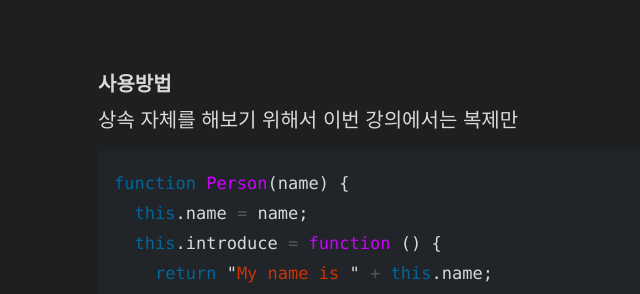
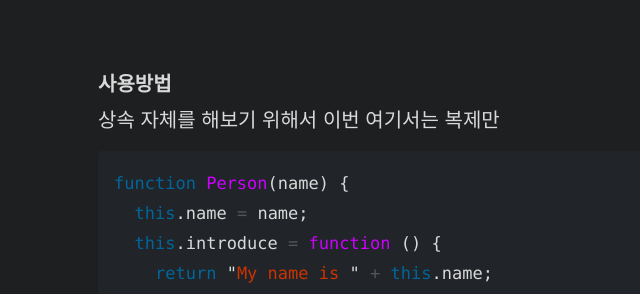
Before and after one commit to Dev-Dotoli/dev-dotoli.github.com, a Jekyll site: the page built from _posts/2022-04-18-JS-28-inheritance.md, in a window 1280 px wide and 900 px high, scrolled down 509 px. Shown: the part 152-446 px from the top of the window, without its empty margins (206-846 px from the left). Built offline with Jekyll 4.4.1, drawn with Linux system fonts in a browser that asks for light colours.

Commit message:
Docs: fix typo

````diff
--- a/_posts/2022-04-18-JS-28-inheritance.md
+++ b/_posts/2022-04-18-JS-28-inheritance.md
@@ -25,7 +25,7 @@ inheritance는 object의 logic을 그대로 물려받는<br>
 
 ### 사용방법
 
-상속 자체를 해보기 위해서 이번 강의에서는 복제만
+상속 자체를 해보기 위해서 이번 여기서는 복제만
 
 ```javascript
 function Person(name) {
````
